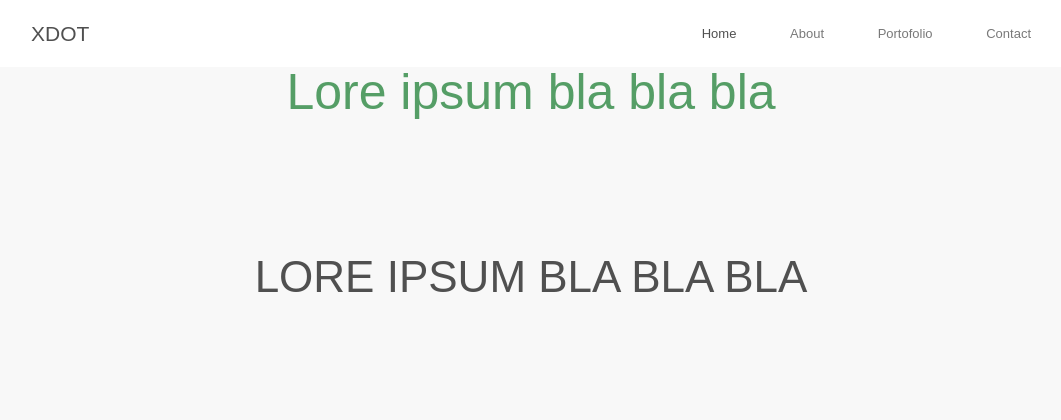
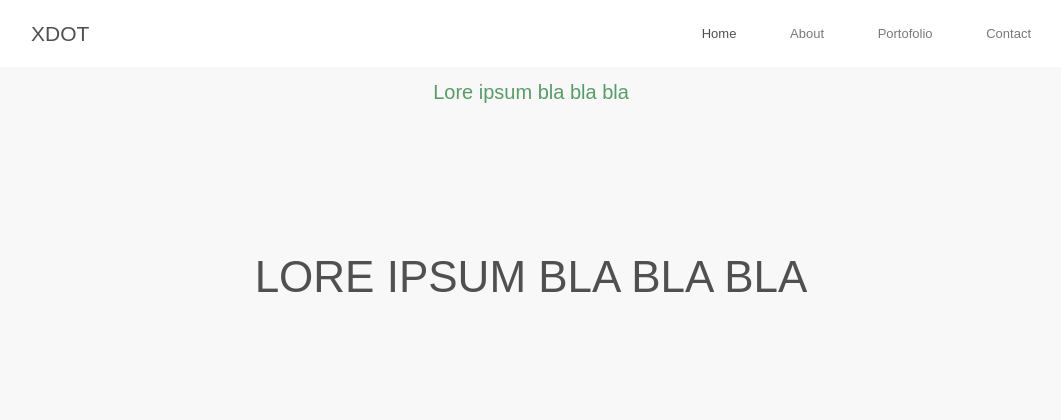
Before and after one commit to XDot-TM/XDoT-Site, a PHP site: page / in a window 1280 px wide. Shown: the top 420 px of the page, without its empty margins (109-1170 px from the left). Run offline with PHP 8.4, Linux system fonts and the light colour scheme.

```diff
--- a/Index.html
+++ b/Index.html
@@ -51,6 +51,7 @@
             </br>
             </br>
             </br>
+            </br>
         </div>
     </section>
 
--- a/style.css
+++ b/style.css
@@ -91,7 +91,7 @@ h1 {
     font-family: 'Open-sans', sans-serif;
     font-weight: 30;
     line-height: 50px;
-    font-size: 50px;
+    font-size: 20px;
     color: #559e66;
 }
 
```
